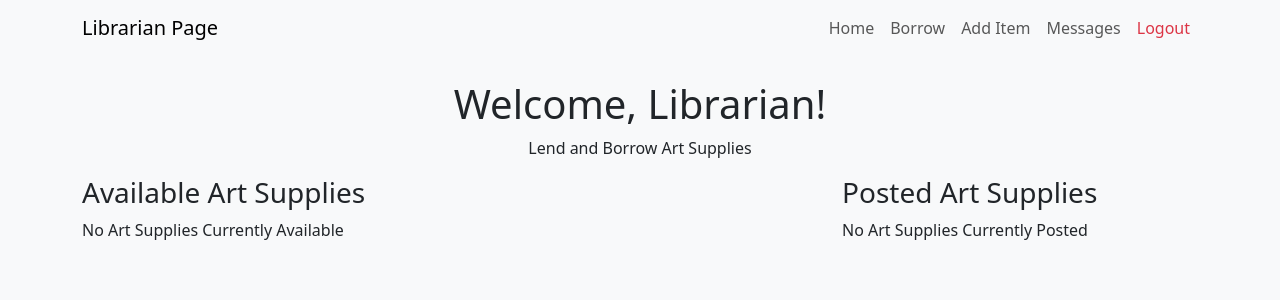
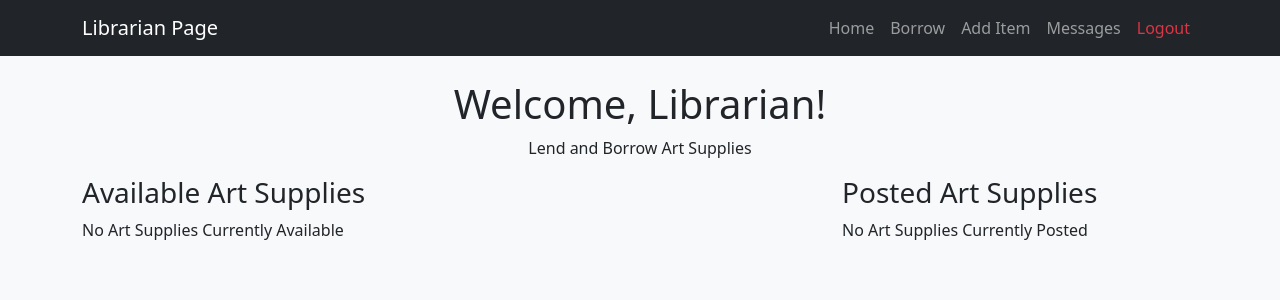
Before and after one commit to afiap333/art-library-afia, a Django app: page /artlibrary/ in a window 1280 px wide. Shown: the top 300 px of the page. Run offline with Django 5.2, Linux system fonts and the light colour scheme; a user stored in the database is signed in; data that the repository does not hold is empty; some libraries are stand-ins or nearby versions.

Commit message:
made navbar dark

```diff
--- a/artlibrary/templates/artlibrary/librarian.html
+++ b/artlibrary/templates/artlibrary/librarian.html
@@ -12,7 +12,7 @@
 <body class="bg-light">
 
     <!-- Navigation bar -->
-    <nav class="navbar navbar-expand-lg">
+    <nav class="navbar navbar-expand-lg navbar-dark bg-dark">
         <div class="container">
             <a class="navbar-brand" href="#">Librarian Page</a>
             <button class="navbar-toggler" type="button" data-bs-toggle="collapse" data-bs-target="#navbarNav">
```
